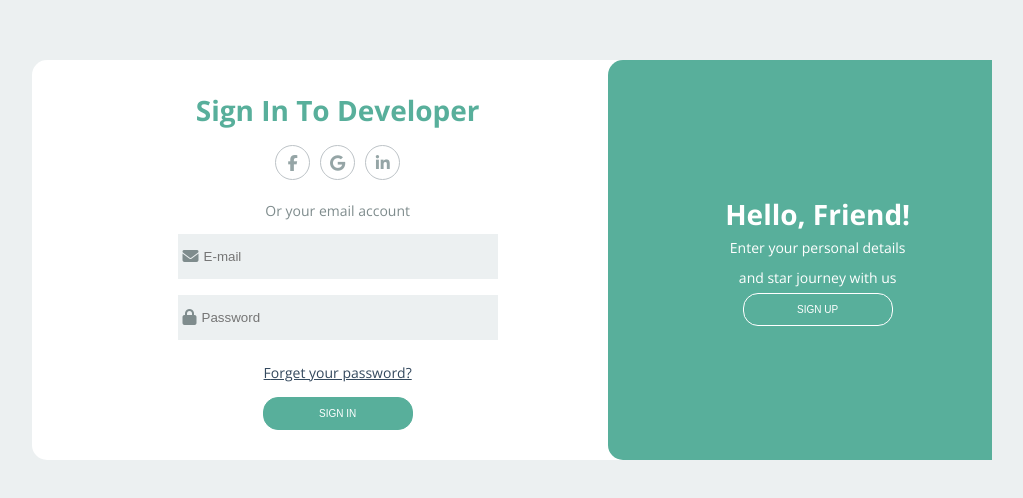
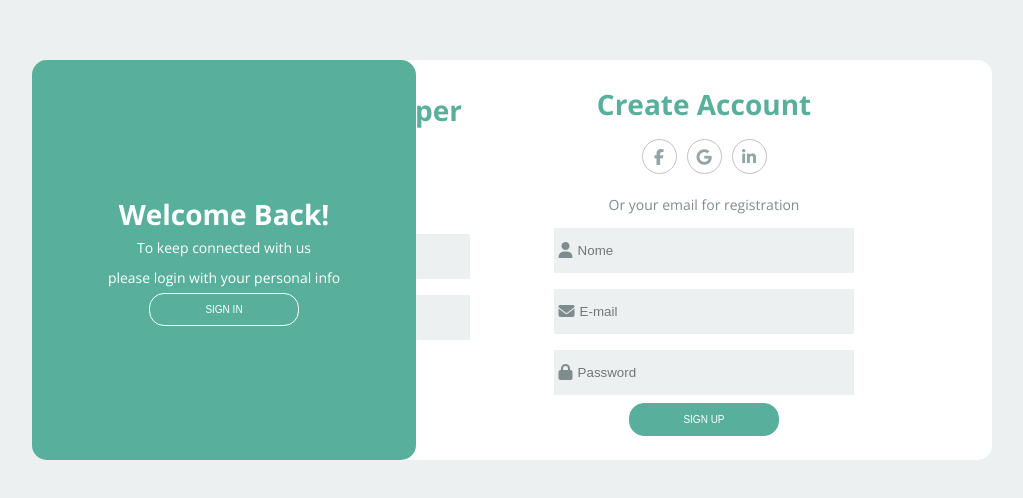
Before and after one commit to ThalissonNG/TelaLogin2, a plain HTML site: page index.html in a window 1280 px wide. Shown: the part 140-638 px from the top of the page, without its empty margins (128-1151 px from the left). Drawn offline with nearby package versions, Linux system fonts and the light colour scheme.

Commit message:
Update styles.css
alterações que precisam ser corrigidas

```diff
--- a/styles.css
+++ b/styles.css
@@ -28,10 +28,9 @@ body{
     background-color: #58af9b;
     width: 40%;
     height: 100%;
-    border-top-left-radius: 15px;
-    border-bottom-left-radius: 15px;
+    border-radius: 15px;
 
-    left: 60%;
+    left: 0%;
 }
 .tittle{
     font-size: 28px;
@@ -71,41 +70,51 @@ body{
 .btn-primary{
     background-color: transparent;
     border: 1px solid white;
+    transition: background-color 0.2s, scale 0.2s;
 }
 .btn-primary:hover{
     background-color: white;
     color: #58af9b;
+    scale: 1.05;
 }
 .btn-second{
     background-color: #58af9b;
     border: 1px solid #58af9b;
+    transition: background-color 0.2s, scale 0.2s;
 }
 .btn-second:hover{
     background-color: transparent;
     border: 1px solid #58af9b;
     color: #58af9b;
+    scale: 1.05;
 }
 .fist-content{
     display: flex;
     position: relative;
-    display: none;
+}
+.fist-content .second-columm{
+    z-index: 12;
 }
 .fist-columm{
     text-align: center;
-    flex: 1 0 auto;
+    width: 40%;
     z-index: 1;
 }
 .second-columm{
-    flex: 2 0 auto;
+    width: 60%;
     display: flex;
     flex-direction: column;
     align-items: center ;
+    display: n;
 }
 .social-media{
     margin: 1rem 0 ;
 }
 .link-social-media:not(:first-child){
     margin-left: 10px;
+}
+.link-social-media .item-social-media{
+    transition: background-color 0.2s;
 }
 .link-social-media:hover .item-social-media{
     background-color: #58af9b;
@@ -153,9 +162,10 @@ body{
 }
 .second-content .fist-columm{
     order: 2;
-}
+    z-index: -1;}
 .second-content .second-column{
     order: 1;
+    z-index: -1;
 }
 .password{
     color: #34495e;
```
